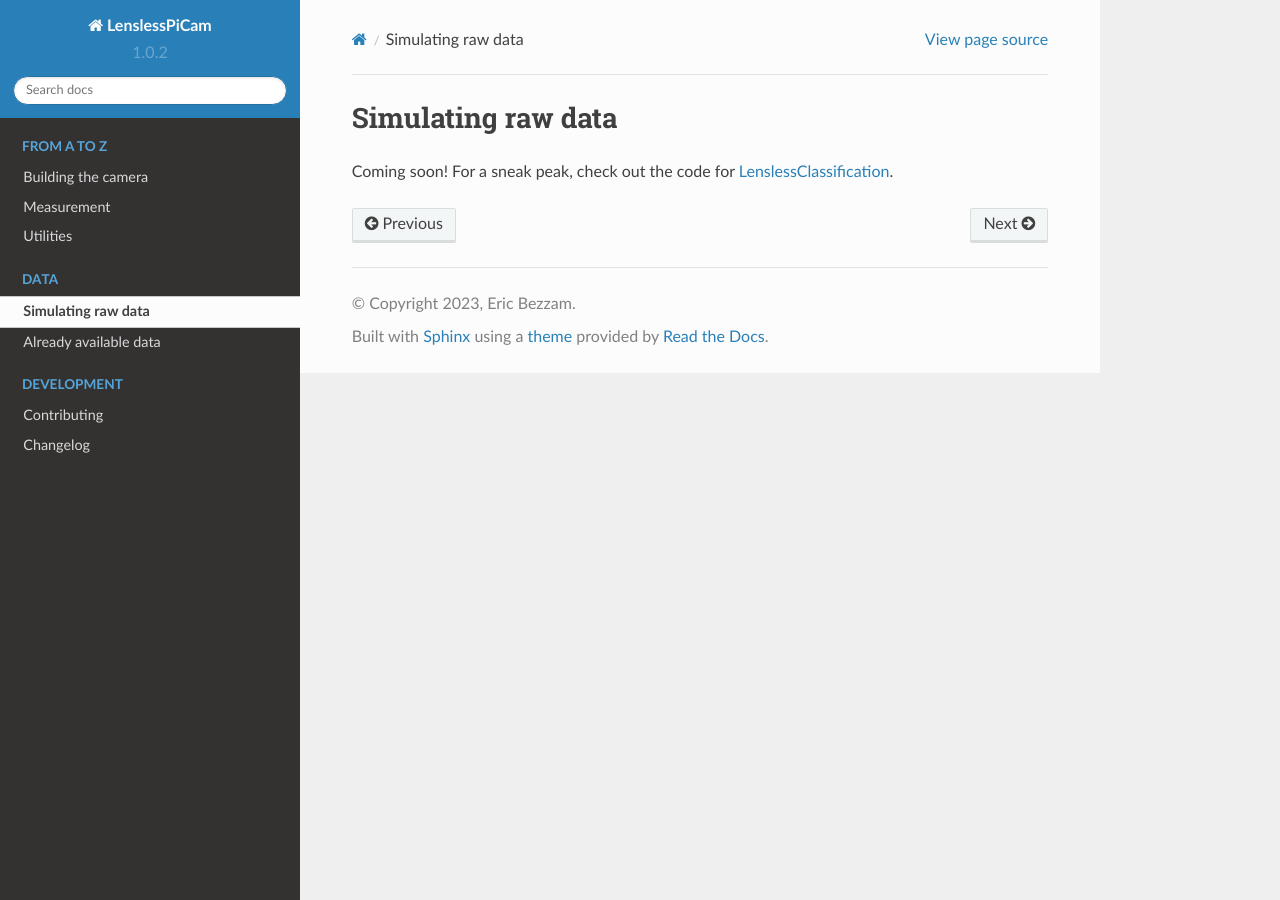
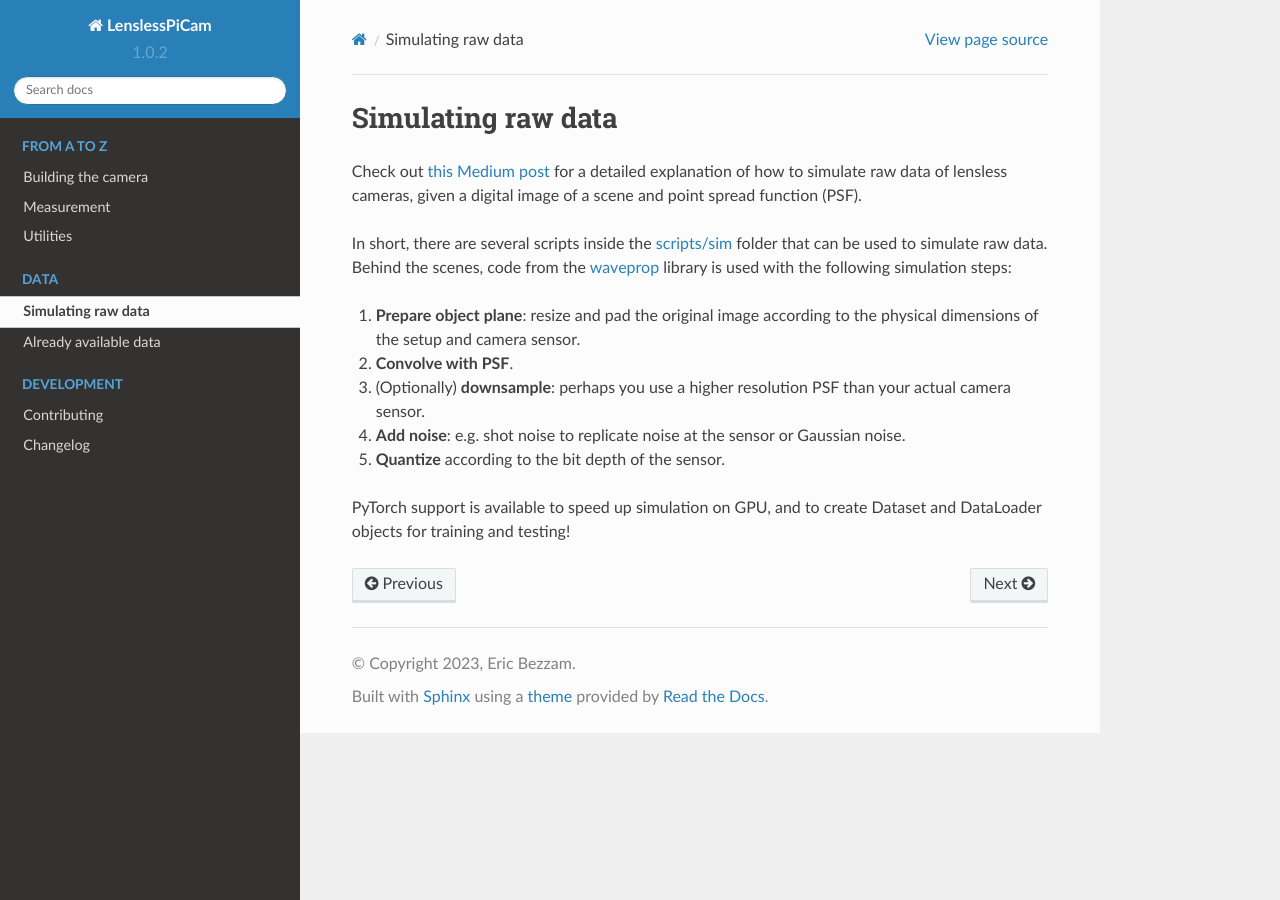
Before and after one commit to LCAV/LenslessPiCam, a Sphinx documentation site: the page built from docs/source/simulation.rst, in a window 1280 px wide. Built offline with Sphinx 7.4.7 and the Read the Docs theme 2.0.0, drawn with Linux system fonts in a browser that asks for light colours.

Commit message:
Update simulation documentation. (#32)

```diff
--- a/docs/source/conf.py
+++ b/docs/source/conf.py
@@ -25,6 +25,7 @@ MOCK_MODULES = [
     "pycsou.func.penalty",
     "pycsou.opt.proxalgs",
     "lensless.APGD",
+    "PIL"
 ]
 for mod_name in MOCK_MODULES:
     sys.modules[mod_name] = mock.Mock()
--- a/docs/source/simulation.rst
+++ b/docs/source/simulation.rst
@@ -1,4 +1,17 @@
 Simulating raw data
 ===================
 
-Coming soon! For a sneak peak, check out the code for `LenslessClassification <https://github.com/ebezzam/LenslessClassification>`__.
+Check out `this Medium post <https://medium.com/@bezzam/simulating-camera-measurements-through-wave-optics-with-pytorch-support-faf3fa620789>`__
+for a detailed explanation of how to simulate raw data of lensless cameras, given a digital image of a scene and point spread function (PSF).
+
+In short, there are several scripts inside the `scripts/sim <https://github.com/LCAV/LenslessPiCam/tree/main/scripts/sim>`__
+folder that can be used to simulate raw data. Behind the scenes, code from the `waveprop <https://pypi.org/project/waveprop/>`__
+library is used with the following simulation steps:
+
+#. **Prepare object plane**: resize and pad the original image according to the physical dimensions of the setup and camera sensor.
+#. **Convolve with PSF**.
+#. (Optionally) **downsample**: perhaps you use a higher resolution PSF than your actual camera sensor.
+#. **Add noise**: e.g. shot noise to replicate noise at the sensor or Gaussian noise.
+#. **Quantize** according to the bit depth of the sensor.
+
+PyTorch support is available to speed up simulation on GPU, and to create Dataset and DataLoader objects for training and testing!
```
